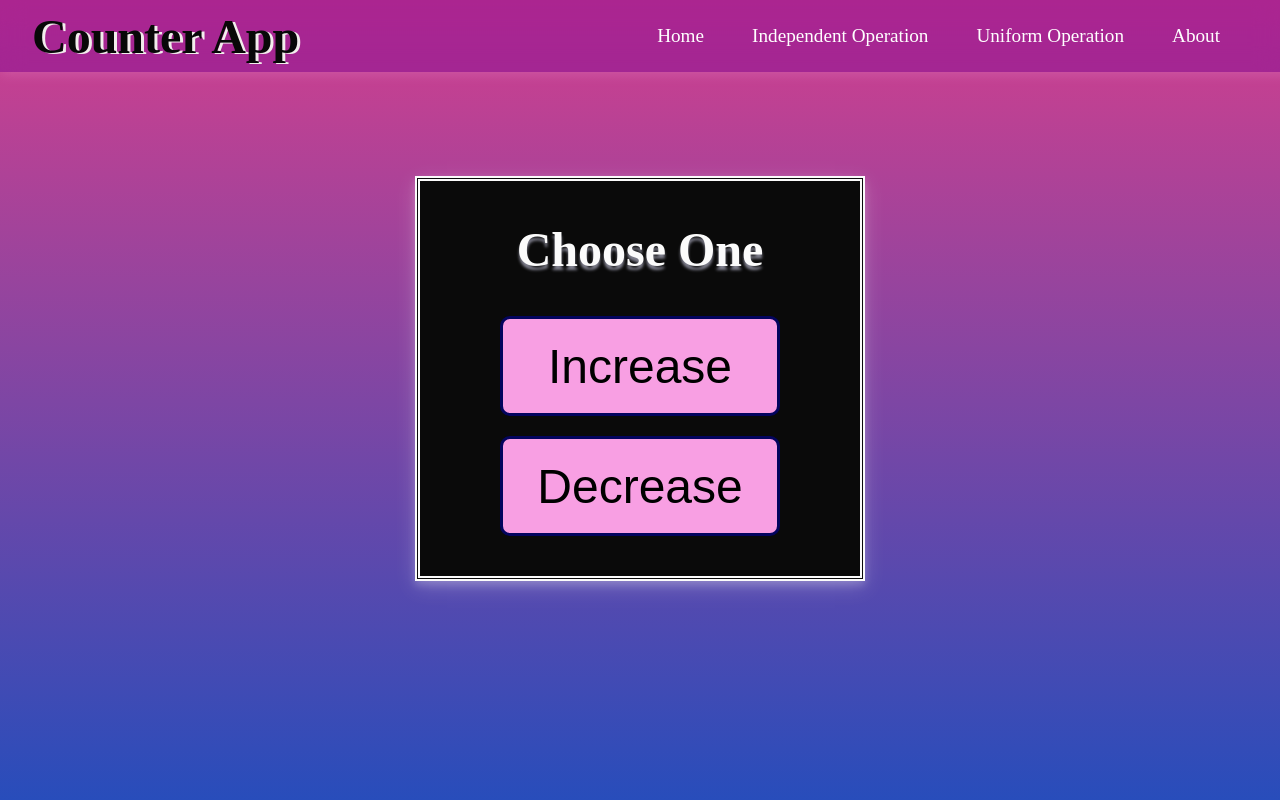
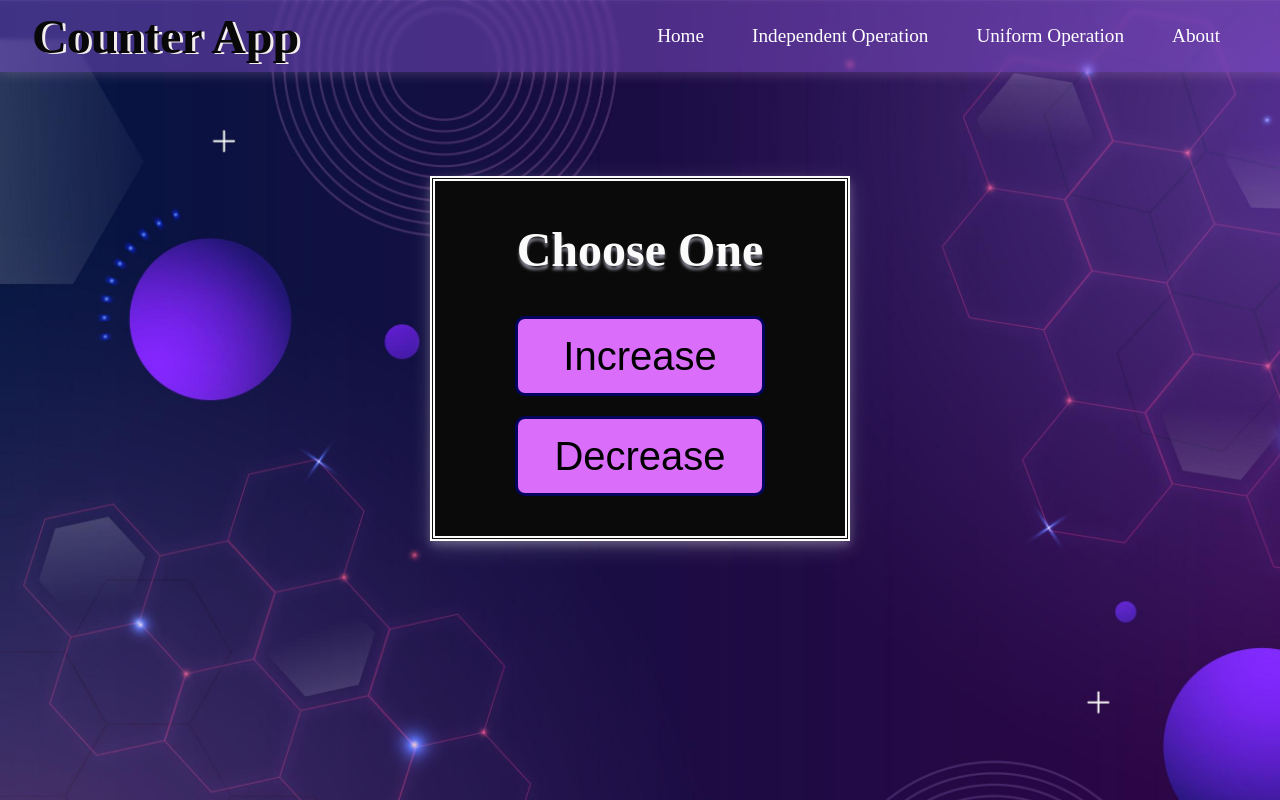
Before and after one commit to MsTanviAgrawal/Mini_Projects, a React (Vite) app in the folder CounterApp/: page / in a window 1280 px wide. Shown: the top 800 px of the page. Built offline with nearby package versions, Linux system fonts and the light colour scheme.

Commit message:
change background image

```diff
--- a/CounterApp/src/App.css
+++ b/CounterApp/src/App.css
@@ -13,8 +13,11 @@ background: linear-gradient(90deg, rgba(255, 184, 220, 1) 0%, rgba(199, 70, 151,
 
 /* background-image: linear-gradient(to top, #7028e4 0%, #e5b2ca 100%); */
 
-background-image: linear-gradient(to top, #0250c5 0%, #d43f8d 100%);
+/* background-image: linear-gradient(to top, #0250c5 0%, #d43f8d 100%); */
 
+background-image: url(./assets/6031991.jpg);
+background-size: cover;
+background-repeat: no-repeat;
   color: white;
   font-family: "Times New Roman", Times, serif;
   margin-top: 100px;
--- a/CounterApp/src/Components/Navbar/Navbar.css
+++ b/CounterApp/src/Components/Navbar/Navbar.css
@@ -3,8 +3,8 @@
   position: fixed;
   top: 0;
   left: 0;
-  background: hsla(285, 97%, 30%, 0.4);
-  backdrop-filter: blur(12px);
+  background: hsla(265, 78%, 65%, 0.4);
+  backdrop-filter: blur(2px);
   -webkit-backdrop-filter: blur(12px);
   color: white;
   padding: 1rem 2rem;
--- a/CounterApp/src/Pages/Home/Home.css
+++ b/CounterApp/src/Pages/Home/Home.css
@@ -54,8 +54,8 @@
 
 .btn{
  display: inline-block;
- width: 280px;
- height: 100px;
+ width: 250px;
+ height: 80px;
  padding: auto;
  border-radius: 10px;
  border: 3px solid #03045e;
@@ -64,9 +64,9 @@
  transition: all 0.5s ease-in;
  z-index: 1;
  color: rgb(0, 0, 0);
- font-size: 3rem;
+ font-size: 2.5rem;
  transition: all 0.3s ease-in;
- background-color: rgb(248, 159, 227);
+ background-color: rgb(218, 110, 251);
 }
 
 .btn::before,
--- a/CounterApp/src/Pages/IndependentOperation/IndependentOperation.css
+++ b/CounterApp/src/Pages/IndependentOperation/IndependentOperation.css
@@ -132,4 +132,3 @@
     min-width: 196px;
   }
 }
-}
```
Also changed, not shown: CounterApp/src/assets/6031991.jpg (added). Lines whose indentation alone changed are shown as unchanged.
